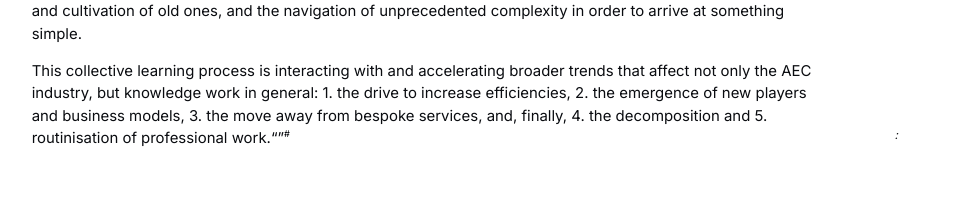
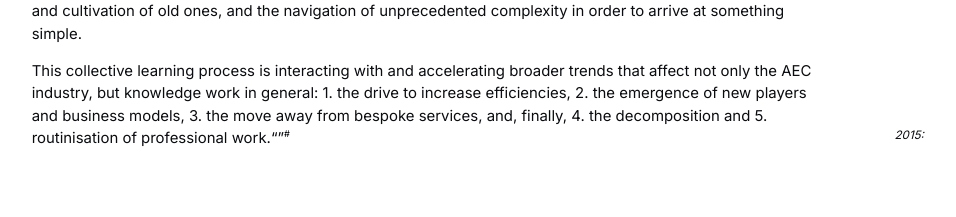
Before and after one commit to messismore/master-thesis, a Vue app: page / in a window 1280 px wide. Shown: the part 822-1039 px from the top of the page, without its empty margins (22-978 px from the left). Built offline with nearby package versions, Linux system fonts and the light colour scheme.

Commit message:
Display year in citation

```diff
--- a/src/components/base/BaseCitation.vue
+++ b/src/components/base/BaseCitation.vue
@@ -1,10 +1,10 @@
 <template>
   <span
-    :title="`${work.author.surname}, ${work.author.firstName}: ${work.title}`"
+    :title="`${work.author.surname}, ${work.author.firstName} ${work.year}: ${work.title}`"
   >
     <q><slot /></q><span>#</span>
   </span>
-  <em>{{ work.author.surname }}: {{ page }}</em>
+  <em>{{ work.author.surname }} {{ work.year }}: {{ page }}</em>
 </template>
 
 <script>
```
